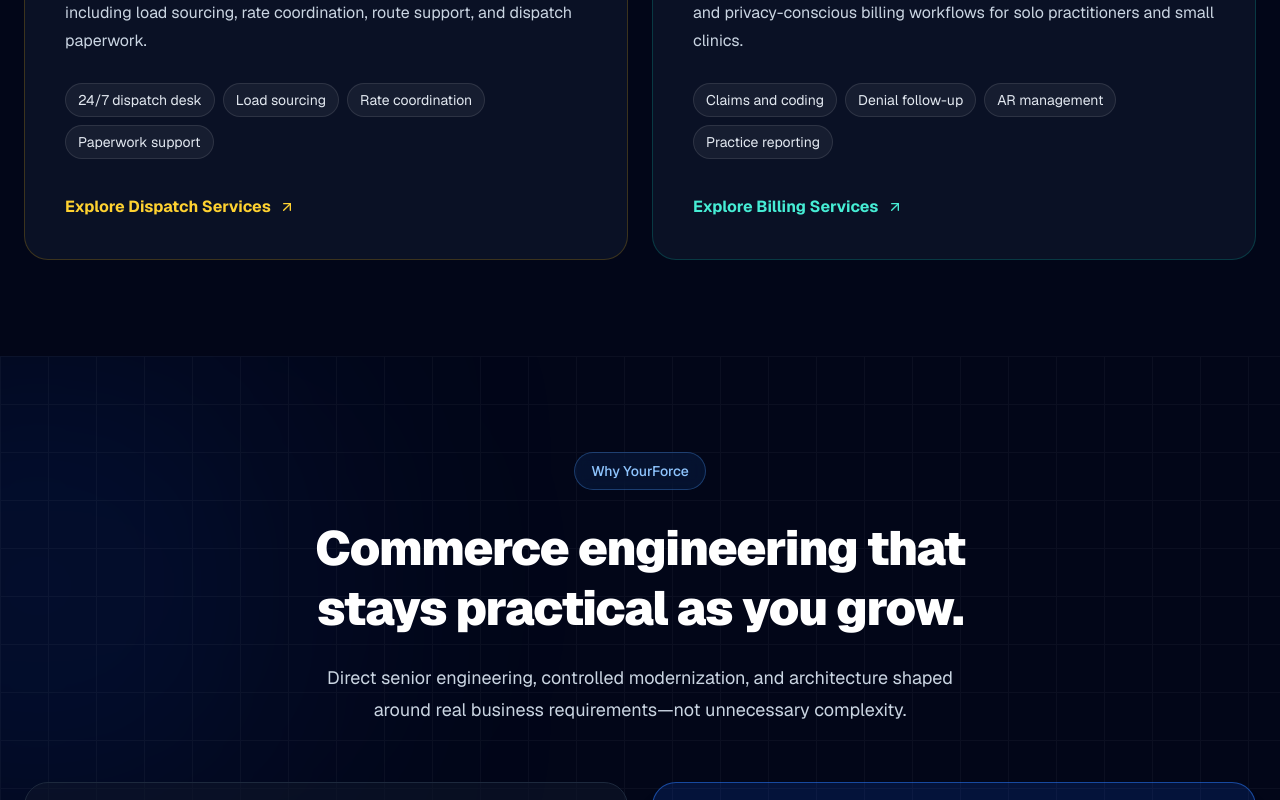
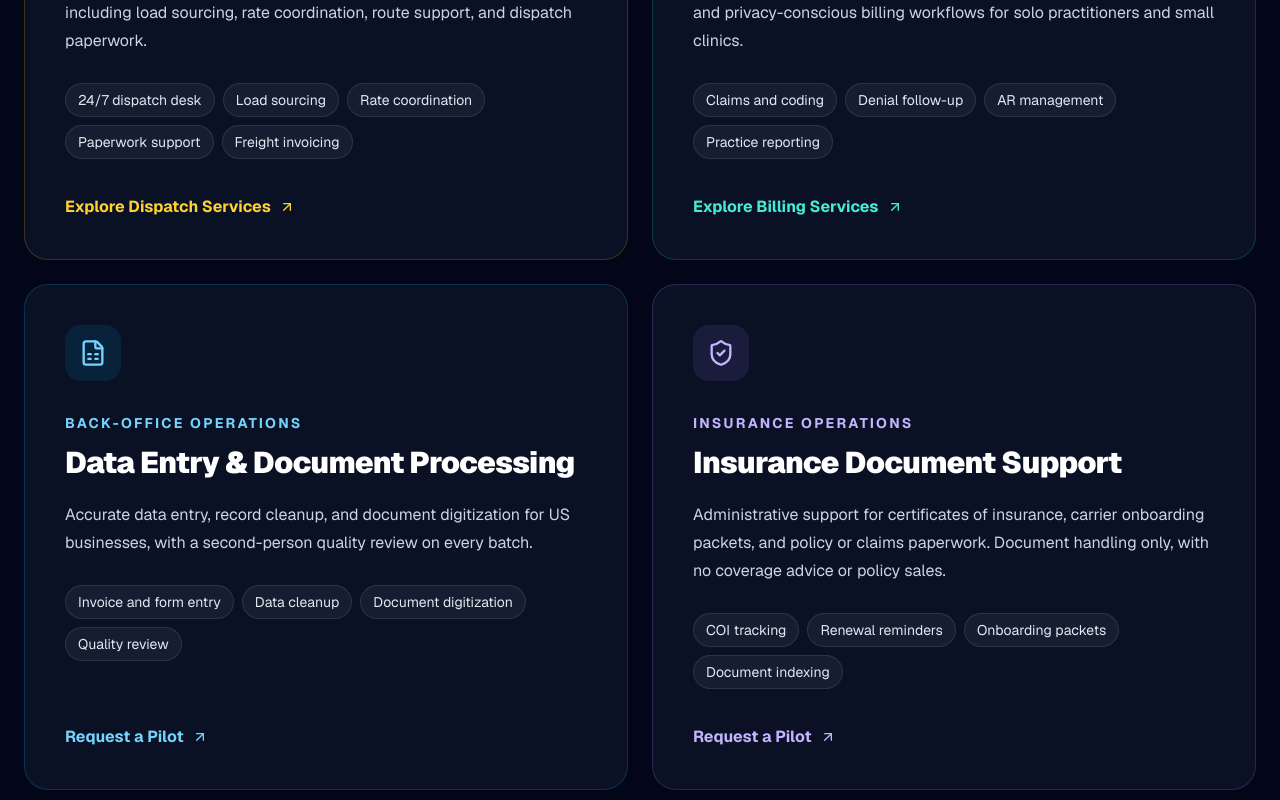
Before and after one commit to yourforceio/yourforce, a Next.js app: page / in a window 1280 px wide. Shown: the part 5660-6460 px from the top of the page. Built offline with nearby package versions, Linux system fonts and the light colour scheme.

Commit message:
Update YourForce services content

```diff
--- a/components/sections/Services.tsx
+++ b/components/sections/Services.tsx
@@ -1,6 +1,9 @@
+import Link from "next/link";
 import {
   ArrowUpRight,
+  FileSpreadsheet,
   HeartPulse,
+  ShieldCheck,
   Truck,
 } from "lucide-react";
 
@@ -61,10 +64,36 @@
   );
 }
 
-const operationIcons = {
-  truck: Truck,
-  billing: HeartPulse,
-};
+const operationThemes = {
+  truck: {
+    Icon: Truck,
+    card: "border-amber-400/20 hover:border-amber-400/40",
+    iconBox: "bg-amber-400/10 text-amber-300",
+    eyebrow: "text-amber-300",
+    link: "text-amber-300 hover:text-amber-200 focus-visible:ring-amber-300",
+  },
+  billing: {
+    Icon: HeartPulse,
+    card: "border-teal-400/20 hover:border-teal-400/40",
+    iconBox: "bg-teal-400/10 text-teal-300",
+    eyebrow: "text-teal-300",
+    link: "text-teal-300 hover:text-teal-200 focus-visible:ring-teal-300",
+  },
+  dataEntry: {
+    Icon: FileSpreadsheet,
+    card: "border-sky-400/20 hover:border-sky-400/40",
+    iconBox: "bg-sky-400/10 text-sky-300",
+    eyebrow: "text-sky-300",
+    link: "text-sky-300 hover:text-sky-200 focus-visible:ring-sky-300",
+  },
+  insurance: {
+    Icon: ShieldCheck,
+    card: "border-violet-400/20 hover:border-violet-400/40",
+    iconBox: "bg-violet-400/10 text-violet-300",
+    eyebrow: "text-violet-300",
+    link: "text-violet-300 hover:text-violet-200 focus-visible:ring-violet-300",
+  },
+} as const;
 
 export function SpecializedOperations() {
   return (
@@ -91,24 +120,16 @@
 
         <div className="mt-14 grid gap-6 lg:grid-cols-2">
           {specializedOperations.items.map((service) => {
-            const Icon = operationIcons[service.icon];
-            const isDispatch = service.icon === "truck";
+            const theme = operationThemes[service.icon];
+            const { Icon } = theme;
 
             return (
               <article
                 key={service.title}
-                className={`group relative overflow-hidden rounded-3xl border bg-slate-900/70 p-8 transition duration-300 hover:-translate-y-1 hover:bg-slate-900 md:p-10 ${
-                  isDispatch
-                    ? "border-amber-400/20 hover:border-amber-400/40"
-                    : "border-teal-400/20 hover:border-teal-400/40"
-                }`}
+                className={`group relative flex flex-col overflow-hidden rounded-3xl border bg-slate-900/70 p-8 transition duration-300 hover:-translate-y-1 hover:bg-slate-900 md:p-10 ${theme.card}`}
               >
                 <div
-                  className={`flex h-14 w-14 items-center justify-center rounded-2xl ${
-                    isDispatch
-                      ? "bg-amber-400/10 text-amber-300"
-                      : "bg-teal-400/10 text-teal-300"
-                  }`}
+                  className={`flex h-14 w-14 items-center justify-center rounded-2xl ${theme.iconBox}`}
                 >
                   <Icon
                     aria-hidden="true"
@@ -117,11 +138,7 @@
                 </div>
 
                 <p
-                  className={`mt-8 text-sm font-bold uppercase tracking-[0.16em] ${
-                    isDispatch
-                      ? "text-amber-300"
-                      : "text-teal-300"
-                  }`}
+                  className={`mt-8 text-sm font-bold uppercase tracking-[0.16em] ${theme.eyebrow}`}
                 >
                   {service.eyebrow}
                 </p>
@@ -148,20 +165,35 @@
                   ))}
                 </ul>
 
-                <a
-                  href={service.href}
-                  className={`mt-9 inline-flex items-center gap-2 font-bold transition-colors focus-visible:outline-none focus-visible:ring-2 focus-visible:ring-offset-4 focus-visible:ring-offset-slate-950 ${
-                    isDispatch
-                      ? "text-amber-300 hover:text-amber-200 focus-visible:ring-amber-300"
-                      : "text-teal-300 hover:text-teal-200 focus-visible:ring-teal-300"
-                  }`}
-                >
+                {(() => {
+                  const linkClassName = `mt-auto inline-flex items-center gap-2 pt-9 font-bold transition-colors focus-visible:outline-none focus-visible:ring-2 focus-visible:ring-offset-4 focus-visible:ring-offset-slate-950 ${theme.link}`;
+
+                  const linkContent = (
+                    <>
                       {service.ctaLabel}
                       <ArrowUpRight
                         aria-hidden="true"
                         className="h-4 w-4 transition-transform group-hover:translate-x-0.5 group-hover:-translate-y-0.5"
                       />
+                    </>
+                  );
+
+                  return service.href.startsWith("/") ? (
+                    <Link
+                      href={service.href}
+                      className={linkClassName}
+                    >
+                      {linkContent}
+                    </Link>
+                  ) : (
+                    <a
+                      href={service.href}
+                      className={linkClassName}
+                    >
+                      {linkContent}
                     </a>
+                  );
+                })()}
               </article>
             );
           })}
--- a/data/services.ts
+++ b/data/services.ts
@@ -171,7 +171,7 @@
     "Focused Support for Businesses That Keep Moving",
 
   description:
-    "Alongside our engineering practice, YourForce operates dedicated service desks for US transportation carriers and independent healthcare practices.",
+    "Alongside our engineering practice, YourForce runs dedicated back-office service desks for US carriers, healthcare practices, and growing businesses.",
 
   items: [
     {
@@ -189,6 +189,7 @@
         "Load sourcing",
         "Rate coordination",
         "Paperwork support",
+        "Freight invoicing",
       ],
 
       href: "https://trucking.yourforce.io/",
@@ -217,5 +218,49 @@
 
       ctaLabel: "Explore Billing Services",
     },
+
+    {
+      eyebrow: "Back-Office Operations",
+
+      title: "Data Entry & Document Processing",
+
+      description:
+        "Accurate data entry, record cleanup, and document digitization for US businesses, with a second-person quality review on every batch.",
+
+      icon: "dataEntry",
+
+      features: [
+        "Invoice and form entry",
+        "Data cleanup",
+        "Document digitization",
+        "Quality review",
+      ],
+
+      href: "https://backoffice.yourforce.io/data-entry/",
+
+      ctaLabel: "Request a Pilot",
+    },
+
+    {
+      eyebrow: "Insurance Operations",
+
+      title: "Insurance Document Support",
+
+      description:
+        "Administrative support for certificates of insurance, carrier onboarding packets, and policy or claims paperwork. Document handling only, with no coverage advice or policy sales.",
+
+      icon: "insurance",
+
+      features: [
+        "COI tracking",
+        "Renewal reminders",
+        "Onboarding packets",
+        "Document indexing",
+      ],
+
+      href: "https://backoffice.yourforce.io/insurance-documents/",
+
+      ctaLabel: "Request a Pilot",
+    },
   ],
 } as const;
```
Lines whose indentation alone changed are shown as unchanged.
